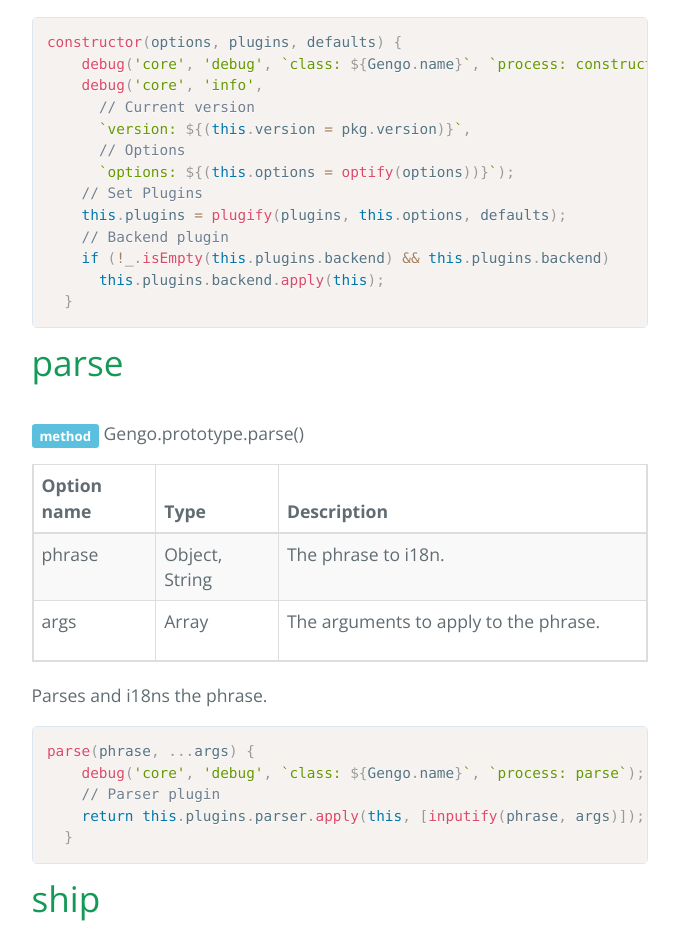
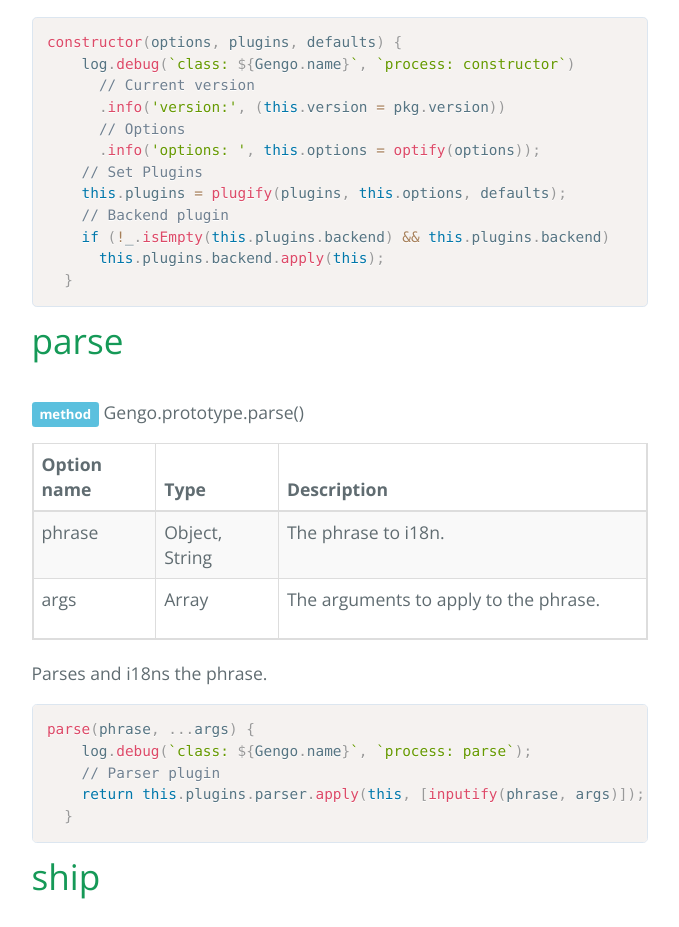
Before and after one commit to gengojs/core, a plain HTML site: page core/index.js.html in a window 1280 px wide. Shown: the part 1061-1988 px from the top of the page, without its empty margins (408-1087 px from the left). Drawn offline with nearby package versions, Linux system fonts and the light colour scheme.

Commit message:
Update 2015-09-30T05:36:05.815Z

```diff
--- a/core/index.js.html
+++ b/core/index.js.html
@@ -80,12 +80,11 @@
           </table>
           <div class="description"></div>
           <pre><code class="language-javascript">constructor(options, plugins, defaults) {
-    debug('core', 'debug', `class: ${Gengo.name}`, `process: constructor`);
-    debug('core', 'info',
+    log.debug(`class: ${Gengo.name}`, `process: constructor`)
       // Current version
-      `version: ${(this.version = pkg.version)}`,
+      .info('version:', (this.version = pkg.version))
       // Options
-      `options: ${(this.options = optify(options))}`);
+      .info('options: ', this.options = optify(options));
     // Set Plugins
     this.plugins = plugify(plugins, this.options, defaults);
     // Backend plugin
@@ -122,7 +121,7 @@
           </table>
           <div class="description"><p>Parses and i18ns the phrase.</p></div>
           <pre><code class="language-javascript">parse(phrase, ...args) {
-    debug('core', 'debug', `class: ${Gengo.name}`, `process: parse`);
+    log.debug(`class: ${Gengo.name}`, `process: parse`);
     // Parser plugin
     return this.plugins.parser.apply(this, [inputify(phrase, args)]);
   }</code></pre>
@@ -161,7 +160,7 @@
           </table>
           <div class="description"><p>The Middleware for Node frameworks</p></div>
           <pre><code class="language-javascript">ship(req, res, next) {
-    debug('core', 'debug', `class: ${Gengo.name}`, `process: ship`);
+    log.debug(`class: ${Gengo.name}`, `process: ship`);
     // Header plugin
     this.plugins.header.apply(this, arguments);
     // Router plugin
@@ -201,7 +200,7 @@
           </table>
           <div class="description"><p>Applies the API to req, res, and other objects.</p></div>
           <pre><code class="language-javascript">assign() {
-  debug('core', 'debug', `class: ${Gengo.name}`, `process: assign`);
+  log.debug(`class: ${Gengo.name}`, `process: assign`);
   // API plugin
   return this.plugins.api.apply(this, arguments);
 }
```
